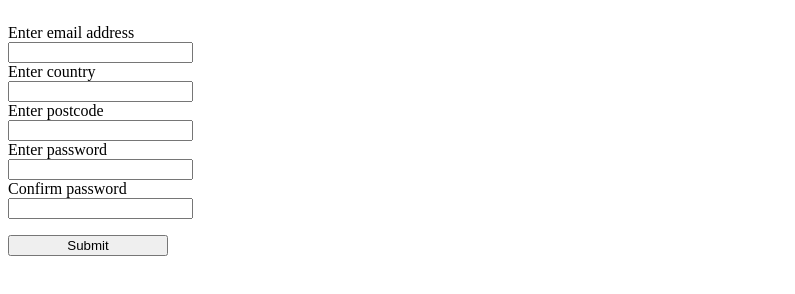
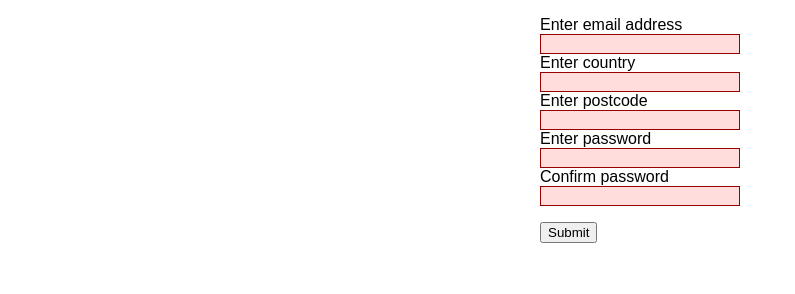
Before and after one commit to BamideleAdewuyi/GraphicDetails, a website built with webpack: page src/template.html in a window 1280 px wide. Shown: the whole page, without its empty margins (0-795 px from the left). Built offline with nearby package versions, Linux system fonts and the light colour scheme.

Commit message:
style.css: Completely changed styling

```diff
--- a/src/style.css
+++ b/src/style.css
@@ -1,5 +1,48 @@
-form {
-    display: flex;
-    flex-direction: column;
-    width: 10em;
+body {
+    font: 1em sans-serif;
+    width: 200px;
+    padding: 0;
+    margin: 0 auto;
 }
+
+p * {
+    display: block;
+}
+
+input {
+    appearance: none;
+
+    width: 100%;
+    border: 1px solid #333;
+    margin: 0;
+
+    font-family: inherit;
+    font-size: 90%;
+
+    box-sizing: border-box;
+}
+
+input:invalid {
+    border-color: #900;
+    background-color: #fdd;
+}
+
+input:focus:invalid {
+    outline: none;
+}
+
+.error {
+    width: 100%;
+    padding: 0;
+
+    font-size: 80%;
+    color: white;
+    background-color: #900;
+    border-radius: 0 0 5px 5px;
+
+    box-sizing: border-box;
+}
+
+.error.active {
+    padding: 0.3em;
+}
```
